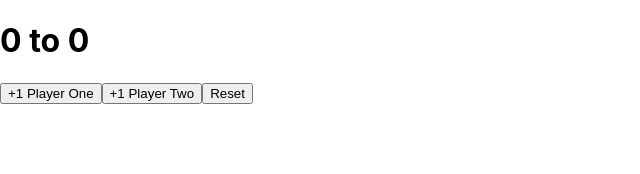
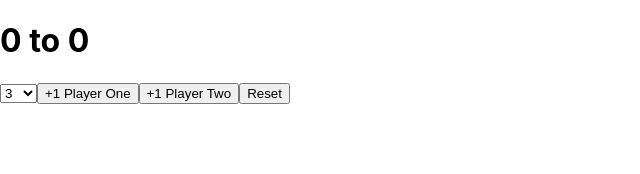
Before and after one commit to Blujay0/score-keeper, a React (Create React App) app: page / in a window 1280 px wide. Shown: the top 174 px of the page, without its empty margins (0-640 px from the left). Built offline with nearby package versions, Linux system fonts and the light colour scheme.

Commit message:
create state for winningScore and add initial logic for <select> handler

```diff
--- a/src/components/ScoreKeeper.js
+++ b/src/components/ScoreKeeper.js
@@ -7,13 +7,14 @@
   let [ p1Score, setP1Score ] = useState(0);
   let [ p2Score, setP2Score ] = useState(0);
   let [ isGameOver, setIsGameOver ] = useState(false);
+  let [ winningScore, setWinningScore ] = useState(null);
 
   // hardcode the winning score
-  let winningScore = 5;
+  // let winningScore = 5;
 
-
-  // still playing game?
-  // whenever anyone hits the winning score, change to true
+  const winningScoreSelect = (e) => {
+    alert("CHANGE!");
+  }
 
   const p1Handler = (e) => {
     // if game is not over, increment score
@@ -48,6 +49,17 @@
   return (
     <>
       <h1><span id='p1Score'>{p1Score}</span> to <span id='p2Score'>{p2Score}</span></h1>
+      <select name='' id='playto' onChange={winningScoreSelect}>
+        <option value='3'>3</option>
+        <option value='4'>4</option>
+        <option value='5'>5</option>
+        <option value='6'>6</option>
+        <option value='7'>7</option>
+        <option value='8'>8</option>
+        <option value='9'>9</option>
+        <option value='10'>10</option>
+        <option value='11'>11</option>
+      </select>
       <button id='p1Button' onClick={p1Handler}>+1 Player One</button>
       <button id='p2Button' onClick={p2Handler}>+1 Player Two</button>
       <button id='reset' onClick={resetHandler}>Reset</button>
```
